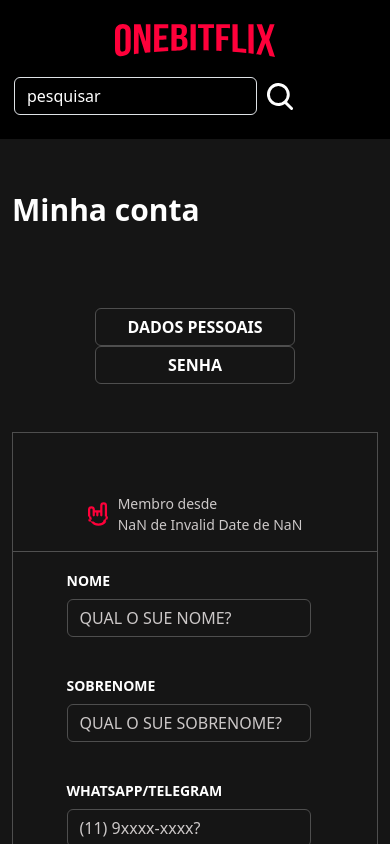
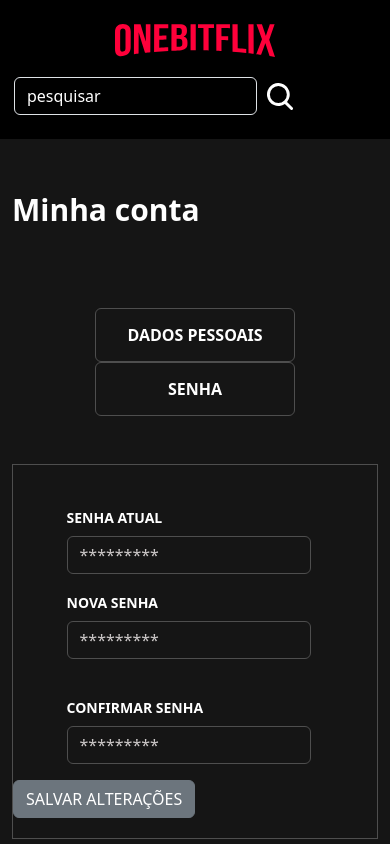
Before and after one commit to EwertonSA/Onebit-frontend, a Next.js app: page /profile in a window 390 px wide. Shown: the top 844 px of the page. Built offline with nearby package versions, Linux system fonts and the light colour scheme; no server answers.

Commit message:
Cria elementos do fomrulário de senha com seu estilo visual e responsividade - formulário de senha.

```diff
--- a/pages/profile.tsx
+++ b/pages/profile.tsx
@@ -4,8 +4,11 @@ import Head from "next/head"
 import { Button, Col, Container, Row } from "reactstrap"
 import styles from "../styles/profile.module.scss"
 import { Footer } from "@/src/components/common/footer"
+import { useState } from "react"
+import PasswordForm from "@/src/components/profile/password"
 
 const UserInfo=()=>{
+    const [form,setForm]=useState('UserForm')
     return(
     <>
     <Head>
@@ -21,12 +24,12 @@ const UserInfo=()=>{
             <p className={styles.title}> Minha conta</p>
             <Row className="pt-3 pb-5">
                 <Col md={4} className={styles.btnColumn}>
-                <Button className={styles.renderForm}>DADOS PESSOAIS</Button>
-                <Button className={styles.renderForm}>SENHA</Button>
+                <Button className={styles.renderForm}style={{ color: form === "userForm" ? "#FF0044" : "white" }} onClick={()=>{setForm('userForm')}}>DADOS PESSOAIS</Button>
+                <Button className={styles.renderForm} style={{ color: form === "passwordForm" ? "#FF0044" : "white" }} onClick={()=>{setForm('passwordForm')}}>SENHA</Button>
                 </Col>
                 <Col md></Col>
             </Row>
-            <UserForm/>
+            {form === 'userForm' ? <UserForm /> : <PasswordForm />}
         </Container>
         <div className={styles.footer}>
             <Footer/>
--- /dev/null
+++ b/src/components/profile/password/index.tsx
@@ -0,0 +1,58 @@
+import { Button, Form, FormGroup, Input, Label } from "reactstrap";
+import styles from "../../../../styles/profile.module.scss";
+
+const PasswordForm=()=>{
+    return(
+        <>
+        <Form className={styles.form}>
+            <div className={styles.inputNormalDiv}>
+                <FormGroup>
+                    <Label className={styles.label} for="newPassword">SENHA ATUAL</Label>
+                    <Input
+                    name="currentPassword"
+                    type="password"
+                    id="curruntPassword"
+                    placeholder="*********"
+                    required
+                    minLength={6}
+                    maxLength={12}
+                    className={styles.input}/>
+                </FormGroup>
+            </div>
+            <div className={styles.inputFlexDiv}>
+                <FormGroup>
+                    <Label  className={styles.label} for="newPassword">NOVA SENHA</Label>
+                    <Input
+                    name="newPassword"
+                    type="password"
+                    id="newPassword"
+                    placeholder="*********"
+                    required
+                    minLength={6}
+                    maxLength={12}
+                    className={styles.inputFlex}
+                    />
+                </FormGroup>
+                <FormGroup>
+                    <Label  className={styles.label} for="confirmPassword">CONFIRMAR SENHA</Label>
+                    <Input
+                    name="confirmPassword"
+                    type="password"
+                    id="confirmPassword"
+                    placeholder="*********"
+                    required
+                    minLength={6}
+                    maxLength={12}
+                    className={styles.inputFlex}
+                    />
+                </FormGroup>
+
+            </div>
+            <Button className={styles.fomrBtn}>
+                    SALVAR ALTERAÇÕES
+                </Button>
+        </Form>
+        </>
+    )
+}
+export default PasswordForm
--- a/styles/profile.module.scss
+++ b/styles/profile.module.scss
@@ -92,6 +92,8 @@
     font-weight: bold;
     font-size: 15px;
     padding: 6px 20px;
+    display: block;
+    margin: 10px auto;
     &:hover{
         border-color: $darkRed;
         background-color: transparent;
@@ -111,10 +113,19 @@
     background-color: transparent;
     font-weight: bold;
     margin: 0 auto;
+    padding: 14px 0px;
     &:hover{
         background-color: transparent;
-        color: $lightGray;
+        color: $lightRed  ;
         border-color: $lightGray;
+    }
+    &:active{
+      background-color: transparent;
+      box-shadow: none;
+    }
+    &:focus{
+      background-color: transparent;
+      box-shadow: none;
     }
 }
 .footer{
```
